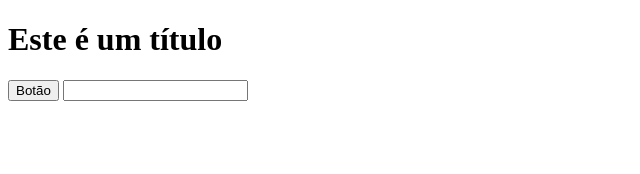
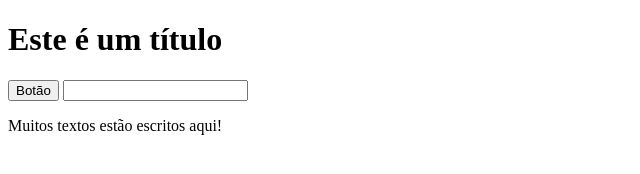
Before and after one commit to VitorMilitao/atv-2-git, a plain HTML site: page index.htm in a window 1280 px wide. Shown: the whole page, without its empty margins (0-640 px from the left). Drawn offline with Linux system fonts and the light colour scheme.

Commit message:
Second Commit

```diff
--- a/index.htm
+++ b/index.htm
@@ -10,5 +10,6 @@
     <h1>Este é um título</h1>
     <input type="button" value="Botão">
     <input type="text">
+    <p>Muitos textos estão escritos aqui!</p>
 </body>
 </html>
```
